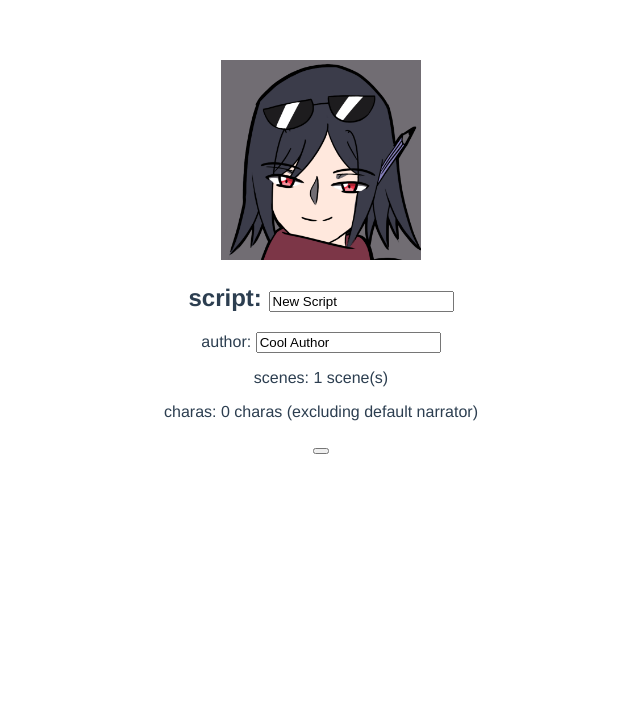
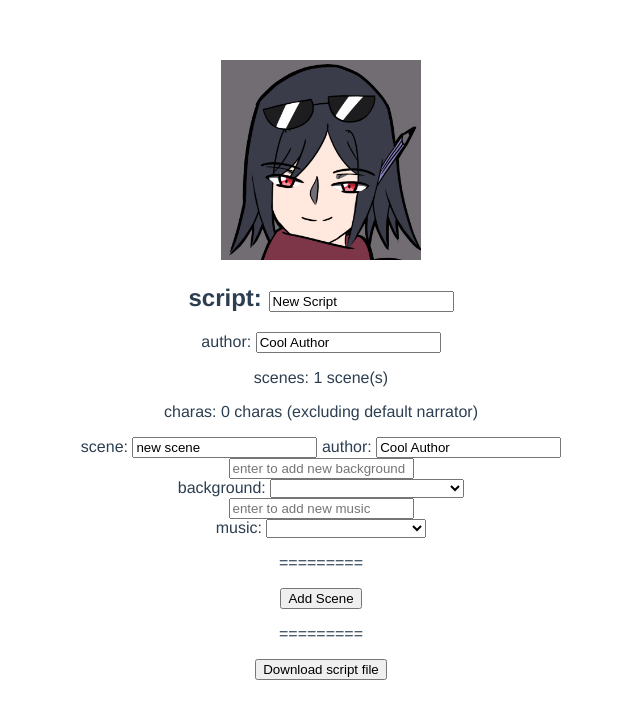
Before and after one commit to dannamachi/vn-add-script, a Vue app: page / in a window 1280 px wide. Shown: the top 718 px of the page, without its empty margins (319-959 px from the left). Built offline with nearby package versions, Linux system fonts and the light colour scheme.

Commit message:
fix addglobalstuff placeholder error

```diff
--- a/src/App.vue
+++ b/src/App.vue
@@ -9,26 +9,26 @@
   <p>scenes: {{ scriptObj.meta__scount }} scene(s)</p>
   <p>charas: {{ scriptObj.meta__ccount - 1 }} charas (excluding default narrator)</p>
 
-  <!-- section to display scene for edit -->
+  <!-- section to display scenes for edit -->
   <div v-for='(scene, index) in getScenes()' :key="index">
     scene: <input v-model='scriptObj["scene__" + scene.keyName].name' />
     author: <input v-model='scriptObj["scene__" + scene.keyName].author' />
     <!-- bg section -->
-    <AddGlobalStuff @add-exp='onAddBG' />
+    <AddGlobalStuff @add-exp='onAddBG' v-bind:stuffType='"background"'/>
     background:
     <select v-model='scriptObj["scene__" + scene.keyName].background'>
       <option disabled value="">new background - add above</option>
       <div v-for='(bg, index10) in scriptObj.meta__bgList' :key='index10'>
-        <option value='bg'>{{ bg }}</option>
+        <option>{{ bg }}</option>
       </div>
     </select>
     <!-- ost section  -->
-    <AddGlobalStuff @add-exp='onAddOST' />
+    <AddGlobalStuff @add-exp='onAddOST' v-bind:stuffType='"music"'/>
     music:
     <select v-model='scriptObj["scene__" + scene.keyName].ost'>
       <option disabled value="">new music - add above</option>
       <div v-for='(ost, index11) in scriptObj.meta__ostList' :key='index11'>
-        <option value='ost'>{{ ost }}</option>
+        <option>{{ ost }}</option>
       </div>
     </select>
     <!-- section to display line for edit -->
@@ -37,7 +37,12 @@
       <input v-if='scriptObj["scene__" + scene.keyName]["line__" + line.keyName].displaySame' type="checkbox" v-model='scriptObj["scene__" + scene.keyName]["line__" + line.keyName].displaySame' />same display ?
       <div v-if="!line.displaySame">
         <!-- show current display sprites -->
-        <div v-for='(sprite, index4) in getSprites(line)' :key='index4' :class='{ incChara: scriptObj["scene__" + scene.keyName]["line__" + line.keyName]["sprite__" + sprite.keyName].included, notIncChara: !(scriptObj["scene__" + scene.keyName]["line__" + line.keyName]["sprite__" + sprite.keyName].included) }'>
+        <div
+          v-for='(sprite, index4) in getSprites(line)'
+          :key='index4'
+          :class='{
+            incChara: scriptObj["scene__" + scene.keyName]["line__" + line.keyName]["sprite__" + sprite.keyName].included,
+            notIncChara: !(scriptObj["scene__" + scene.keyName]["line__" + line.keyName]["sprite__" + sprite.keyName].included) }'>
           chara display name:
           <input v-model='scriptObj["scene__" + scene.keyName]["line__" + line.keyName]["sprite__" + sprite.keyName].name' />
           chara expression:
@@ -45,21 +50,21 @@
           <select v-model='scriptObj["scene__" + scene.keyName]["line__" + line.keyName]["sprite__" + sprite.keyName].exp'>
             <option disabled value="">new expression - add below</option>
             <div v-for='(charExp, index5) in getExpressions(sprite.keyName)' :key='index5'>
-              <option value='charExp'>{{ charExp }}</option>
+              <option>{{ charExp }}</option>
             </div>
           </select>
           <!-- comp to add new global expression -->
-          <AddGlobalStuff v-bind:char='sprite.keyName' @add-exp='onAddExpression' />
+          <AddGlobalStuff v-bind:stuffType='"expression"' v-bind:char='sprite.keyName' @add-exp='onAddExpression' />
           chara pos
           <!-- section for positions -->
           <select v-model='scriptObj["scene__" + scene.keyName]["line__" + line.keyName]["sprite__" + sprite.keyName].pos'>
             <option disabled value="">new position - add below</option>
             <div v-for='(cPos, index6) in scriptObj.meta__posList' :key='index6'>
-              <option value='cPos'>{{ cPos }}</option>
+              <option>{{ cPos }}</option>
             </div>
           </select>
           <!-- comp to add new global position -->
-          <AddGlobalStuff @add-exp='onAddPosition' />
+          <AddGlobalStuff v-bind:stuffType='"position"' @add-exp='onAddPosition' />
           <input type="checkbox" v-model='scriptObj["scene__" + scene.keyName]["line__" + line.keyName]["sprite__" + sprite.keyName].included' />include chara ?
         </div>
         <!-- add new char to display -->
@@ -70,13 +75,13 @@
         </div>
       </div>
       <!-- comp to add new global character -->
-      <AddGlobalStuff @add-exp='onAddSprite' />
+      <AddGlobalStuff v-bind:stuffType='"sprite"' @add-exp='onAddSprite' />
       <!-- speaker section -->
       chara speaking:
       <select v-model='scriptObj["scene__" + scene.keyName]["line__" + line.keyName]["sprite__" + sprite.keyName].speaker'>
         <option disabled value="">new speaker - add above</option>
         <div v-for='(speaking, index8) in getAllSprites()' :key='index8'>
-          <option value='speaking'>{{ speaking }}</option>
+          <option>{{ speaking }}</option>
         </div>
       </select>
       <!-- text section -->
@@ -101,7 +106,7 @@
 import HelloWorld from './components/HelloWorld.vue'
 import AddGlobalStuff from './components/AddGlobalStuff.vue'
 import { v4 as uuidv4 } from 'uuid';
-
+import { reactive } from "vue";
 // let copiedPerson = JSON.parse(JSON.stringify(person));
 
 export default {
@@ -110,9 +115,8 @@ export default {
     HelloWorld,
     AddGlobalStuff
   },
-  data() {
-    return {
-      scriptObj: {
+  setup() {
+    const scriptObj = reactive({
       'meta__name'    : "New Script",
       'meta__author'  : 'Cool Author',
       'meta__updated' : new Date().toString(),
@@ -124,13 +128,14 @@ export default {
       // default narrator character
       'char__narrator': {
         keyName   : '__narrator',
-          name      : ''
+        name      : '',
+        expList   : []
       },
       // linked list start end
       'meta__startName'   : '',
       'meta__endName'     : ''
-      }
-    }
+    })
+    return { scriptObj }
   },
   created() {
     // create new scene upon init
@@ -265,12 +270,11 @@ export default {
       // evolution recursive baby ( sure hope this doesn't fuck me over )
       var hey = true
       while (hey) {
+        lineList.push(line);
         if ('line__' + line.keyName == scene.meta__endName) {
           hey = false
           break;
         } else {
-          console.log('adding:' + line.keyName)
-          lineList.push(line);
           line = line.next;
         }
       }
@@ -290,12 +294,11 @@ export default {
       // evolution recursive baby ( sure hope this doesn't fuck me over )
       var hey = true
       while (hey) {
+        sceneList.push(scene);
         if ('scene__' + scene.keyName == this.scriptObj.meta__endName) {
           hey = false
           break;
         } else {
-          console.log('adding:' + scene.keyName)
-          sceneList.push(scene);
           scene = scene.next;
         }
       }
@@ -305,7 +308,8 @@ export default {
     // second char list
     onAddLine(sceneName, lastName, nextName) {
       // fetch lines
-      var lastLine = this.scriptObj['scene__' + sceneName]['line__' + lastName]
+      var lastLine = null
+      if (lastName != '') lastLine = this.scriptObj['scene__' + sceneName]['line__' + lastName]
       var nextLine = null
       if (nextName != "") nextLine = this.scriptObj['scene__' + sceneName]['line__' + nextName]
       // new line
@@ -319,16 +323,20 @@ export default {
         displaySame: true
       }
       // add previous display sprites by default
+      if (lastLine) {
         for (const [key, value] of Object.entries(lastLine)) {
           if (key.startsWith('sprite__')) {
             newLine['sprite__' + value.keyName] = value
           }
         }
+      }
       // add to script obj
-      this.$scriptObj['scene__' + sceneName]['line__' + uniqueID] = newLine
+      this.scriptObj['scene__' + sceneName]['line__' + uniqueID] = newLine
       // adjust lines in chain
-      this.scriptObj['scene__' + sceneName]['line__' + lastName].next = newLine
+      if (lastLine) this.scriptObj['scene__' + sceneName]['line__' + lastName].next = newLine
+      else this.scriptObj['scene__' + sceneName].meta__startName = newLine
       if (nextLine) this.scriptObj['scene__' + sceneName]['line__' + nextName].previous = newLine
+      else this.scriptObj['scene__' + sceneName].meta__endName = newLine
     },
     // unique indexed keyname
     // editable name
@@ -356,9 +364,15 @@ export default {
       // add to script obj
       this.scriptObj['scene__' + uniqueID] = newScene
       this.scriptObj.meta__scount += 1
+
+      // add one line
+      this.onAddLine(uniqueID, '', '')
+
       // adjust lines in chain
       if (lastScene) this.scriptObj['scene__' + lastName].next = newScene
+      else this.scriptObj.meta__startName = 'scene__' + uniqueID
       if (nextScene) this.scriptObj['scene__' + nextName].previous = newScene
+      else this.scriptObj.meta__endName = 'scene__' + uniqueID
     }
   }
 }
--- a/src/components/AddGlobalStuff.vue
+++ b/src/components/AddGlobalStuff.vue
@@ -1,6 +1,6 @@
 <template>
     <div>
-        <input type="text" placeholder="enter to add " + stuffType v-model="newExp" maxlength="40" @keypress.enter.prevent="addExp"/>
+        <input type="text" :placeholder='"enter to add new " + stuffType' v-model="newExp" maxlength="40" @keypress.enter.prevent="addExp"/>
         <!-- <button @click="addCategory()">Add category</button> -->
     </div>
 </template>
--- a/src/components/HelloWorld.vue
+++ b/src/components/HelloWorld.vue
@@ -2,7 +2,7 @@
   <div class="hello">
     <!-- show some content stats here -->
     <!-- button -->
-    <button @click='downloadJson()'></button>
+    <button @click='downloadJson()'>Download script file</button>
   </div>
 </template>
 
```
Lines whose indentation alone changed are shown as unchanged.
